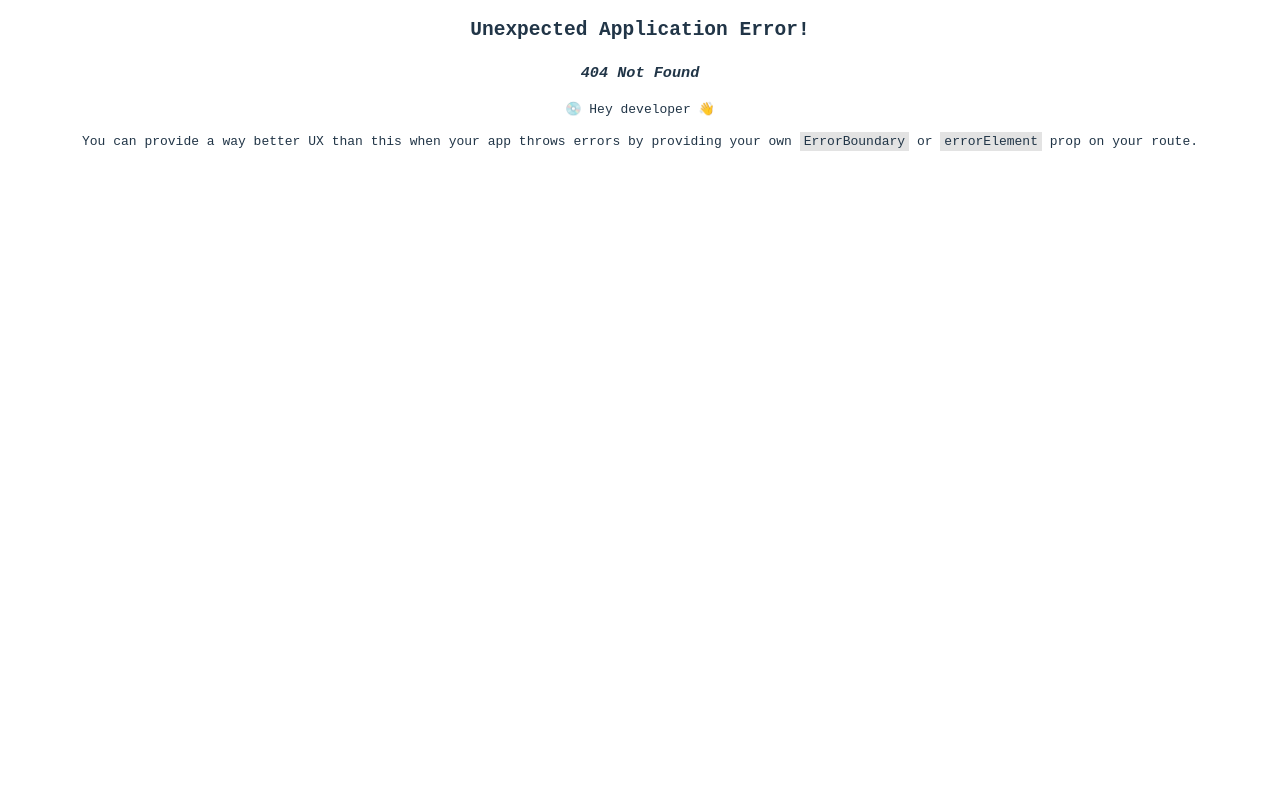
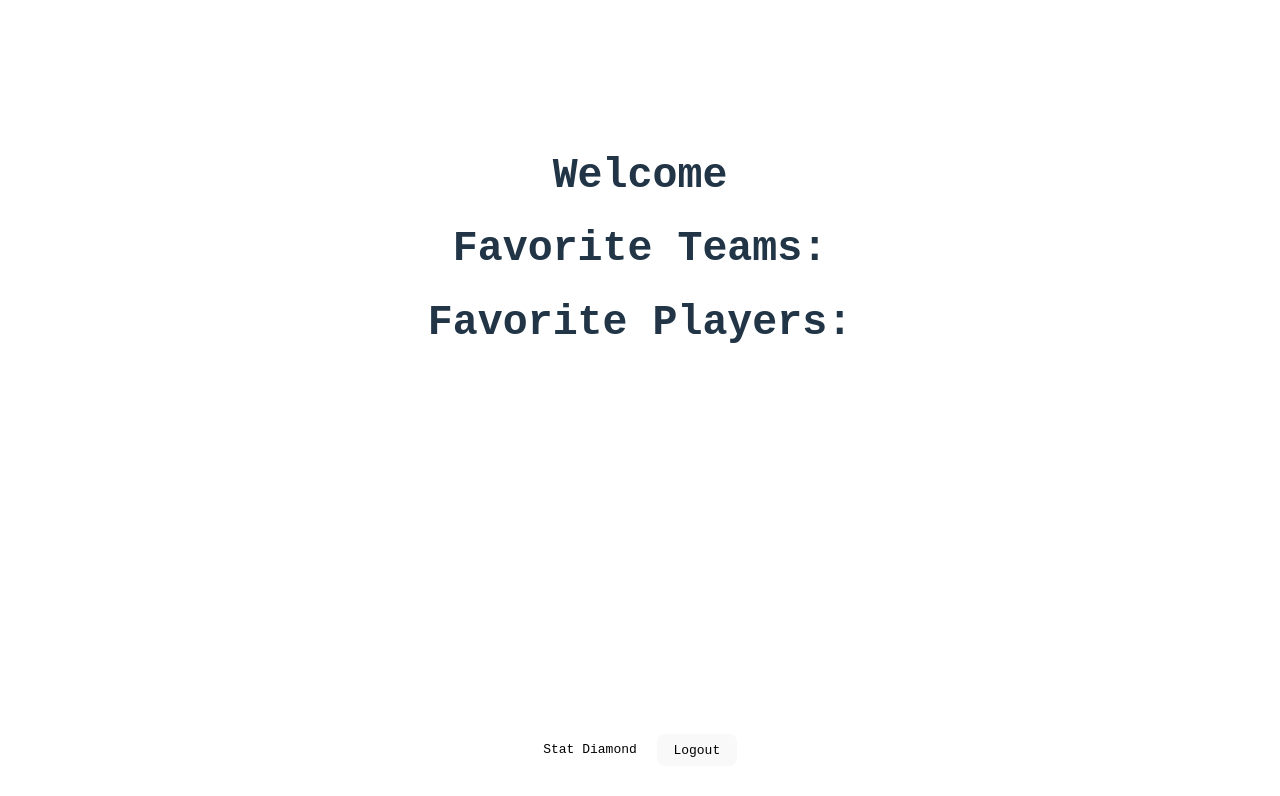
Before and after one commit to zackvalavanis/statDiamond, a React (Vite) app in the folder stat-diamond-frontend/: page /profile in a window 1280 px wide. Before the commit this address had no page. Shown: the top 796 px of the page. Built offline with nearby package versions, Linux system fonts and the light colour scheme.

Commit message:
added a favorite players & teams section

```diff
--- a/stat-diamond-frontend/src/Screens/Footer/Footer.tsx
+++ b/stat-diamond-frontend/src/Screens/Footer/Footer.tsx
@@ -4,7 +4,7 @@ import { useAuth } from '../../Context/UseAuth'
 import { useNavigate } from 'react-router-dom'
 
 export function Footer() {
-  const userLoggedIn = localStorage.getItem('token')
+  const user = useAuth()
   const { logout } = useAuth()
   const navigate = useNavigate()
 
@@ -18,11 +18,16 @@ export function Footer() {
     <div>
       <div className='footer-container'>
         <footer id='footer'>Stat Diamond
-          <Link to='/login'>Login</Link>
-          {userLoggedIn && (
-            <button onClick={handleLogout}>Logout</button>
-          )}
-          <Link to='/create-account'>New Account</Link>
+          {user ?
+            (
+              <button onClick={handleLogout}>Logout</button>
+            ) :
+            (
+              <>
+                <Link to='/login'>Login</Link>
+                <Link to='/create-account'>New Account</Link>
+              </>
+            )}
         </footer>
 
 
--- a/stat-diamond-frontend/src/Screens/Header/Header.tsx
+++ b/stat-diamond-frontend/src/Screens/Header/Header.tsx
@@ -1,8 +1,11 @@
 import './Header.css'
 import { Link } from 'react-router-dom'
+import { useAuth } from '../../Context/UseAuth'
 
 
 export function Header() {
+  const { user } = useAuth()
+
   return (
     <div>
       <header>
@@ -12,6 +15,7 @@ export function Header() {
           <Link to='/'>Home</Link>
           <Link to='/'>Stats</Link>
           <Link to='/player'>Players</Link>
+          {user && (<Link to='/profile'>Profile</Link>)}
         </div>
       </header>
 
--- /dev/null
+++ b/stat-diamond-frontend/src/Screens/UserPage/Profile.tsx
@@ -0,0 +1,26 @@
+import { useAuth } from "../../Context/UseAuth"
+
+
+
+export function Profile() {
+  const { user } = useAuth()
+  return (
+    <div>
+      <div>
+        <h1>Welcome {user?.name}</h1>
+      </div>
+
+      <div>
+        <h1>
+          Favorite Teams:
+        </h1>
+      </div>
+
+      <div>
+        <h1>
+          Favorite Players:
+        </h1>
+      </div>
+    </div>
+  )
+}
```
Also changed, not shown: stat-diamond-frontend/src/App.tsx (+7 -2 lines).
